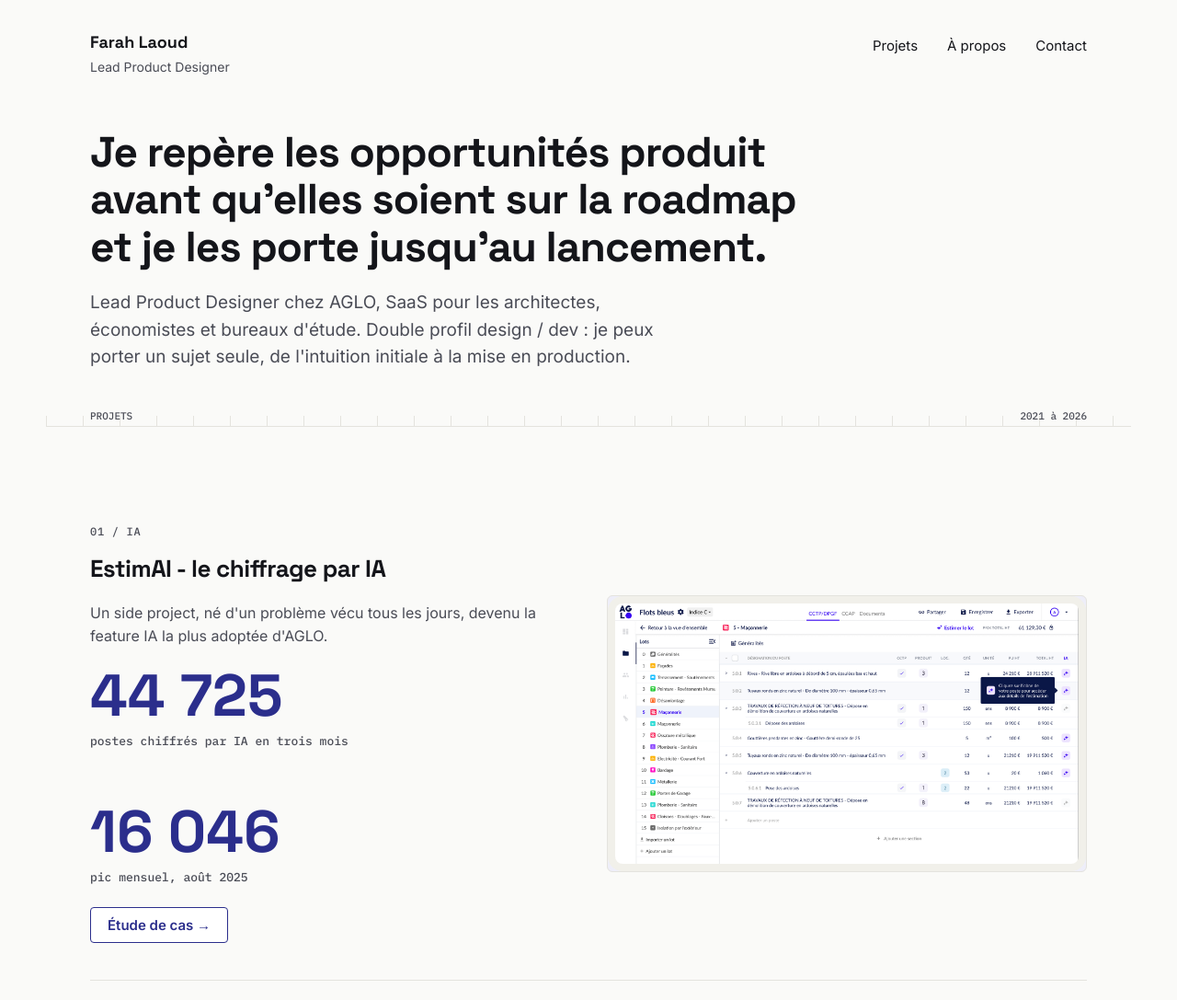
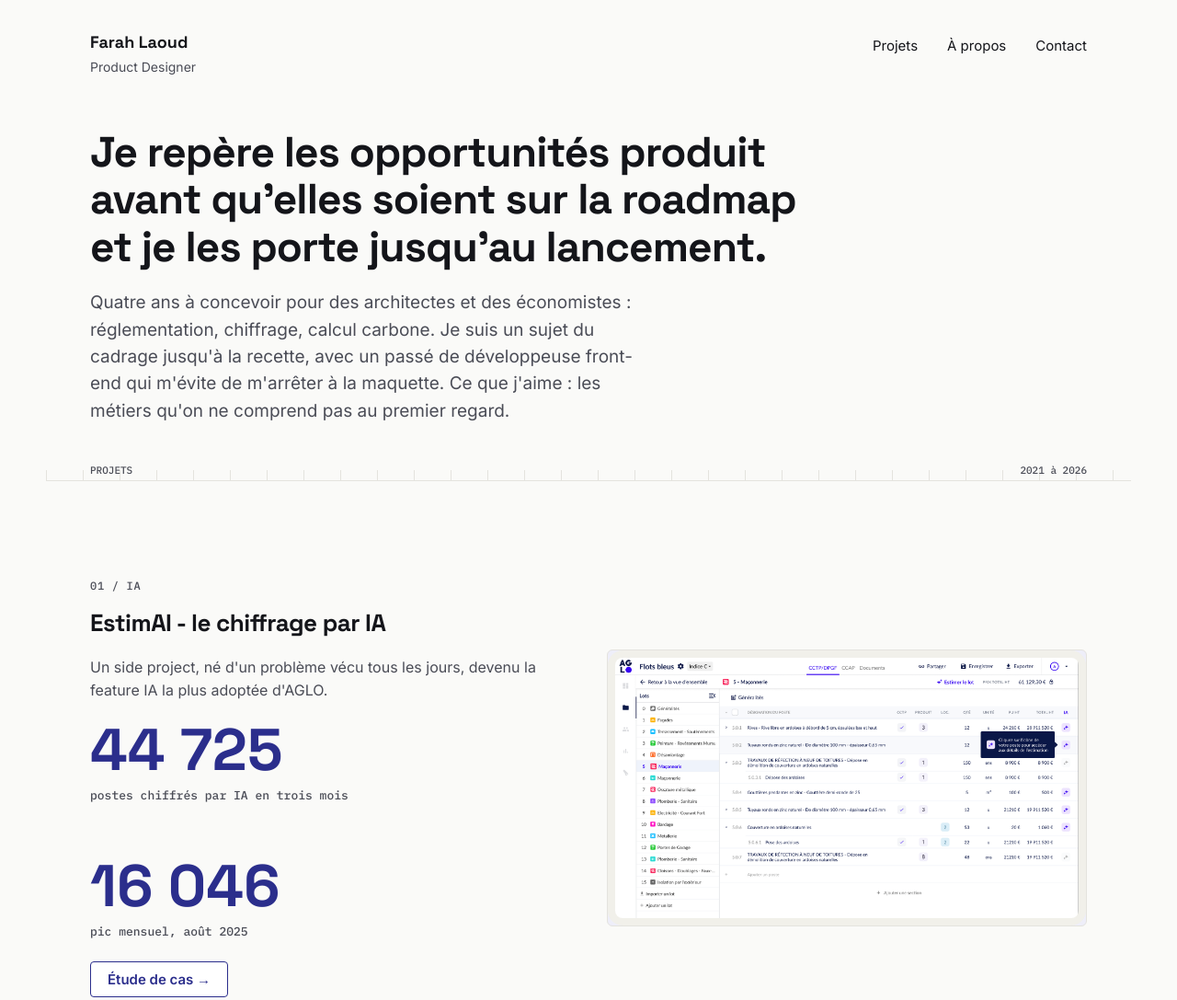
Before and after one commit to farahlaoud/farahlaoud.github.io, a plain HTML site: page index.html in a window 1280 px wide. Shown: the top 1087 px of the page at 92% size. Drawn offline with Linux system fonts and the light colour scheme.

Commit message:
Add files via upload

```diff
--- a/index.html
+++ b/index.html
@@ -10,7 +10,7 @@
   <nav class="v2-nav">
     <div>
       <div class="v2-nav-name">Farah Laoud</div>
-      <div class="v2-nav-role">Lead Product Designer</div>
+      <div class="v2-nav-role">Product Designer</div>
     </div>
     <div class="v2-nav-links">
       <a href="index.html">Projets</a>
@@ -21,7 +21,7 @@
 
   <div class="v2-hero">
     <h1>Je repère les opportunités produit avant qu'elles soient sur la roadmap et je les porte jusqu'au lancement.</h1>
-    <div class="v2-sub">Lead Product Designer chez AGLO, SaaS pour les architectes, économistes et bureaux d'étude. Double profil design / dev : je peux porter un sujet seule, de l'intuition initiale à la mise en production.</div>
+    <div class="v2-sub">Quatre ans à concevoir pour des architectes et des économistes : réglementation, chiffrage, calcul carbone. Je suis un sujet du cadrage jusqu'à la recette, avec un passé de développeuse front-end qui m'évite de m'arrêter à la maquette. Ce que j'aime : les métiers qu'on ne comprend pas au premier regard.</div>
   </div>
 
   <div class="v2-ruler"></div>
@@ -158,7 +158,7 @@
 
   <div class="v2-footer">
     <h2>Disponible pour en discuter.</h2>
-    <p style="color:var(--ink-soft); margin-top:12px;">Nos passions, notre vision du métier, ou la vie marseillaise.</p>
+    <p style="color:var(--ink-soft); margin-top:12px;">Vos enjeux produit, notre vision du métier, ou simplement faire connaissance.</p>
     <div style="display:flex; flex-wrap:wrap; align-items:center; margin-top:16px;">
       <a class="v2-btn" style="margin-top:0;" href="mailto:farah.laoud@gmail.com">M'écrire</a>
       <a class="v2-link" style="margin-left:14px;" href="CV_Farah_Laoud.pdf" download>↓&nbsp; Télécharger mon CV</a>
```
Also changed, not shown: aglo.html (+1 -1 lines), aglo_acv.html (+1 -1 lines), apropos.html (+1 -1 lines), consultation.html (+1 -1 lines), contact.html (+1 -1 lines), estimai.html (+1 -1 lines), faciligo.html (+1 -1 lines), fenotek.html (+1 -1 lines).
